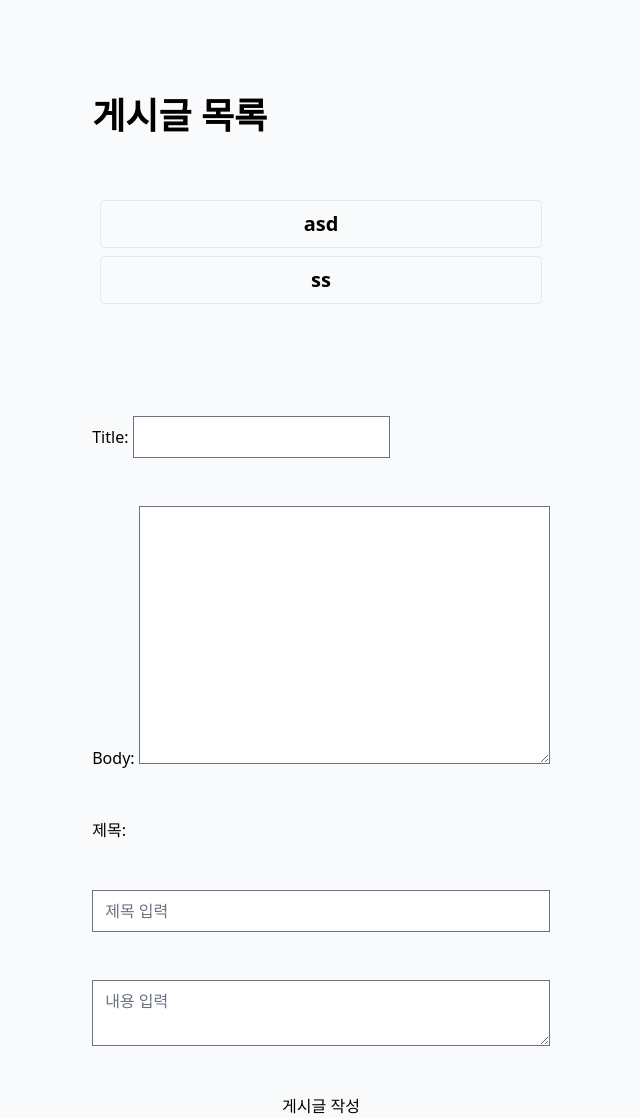
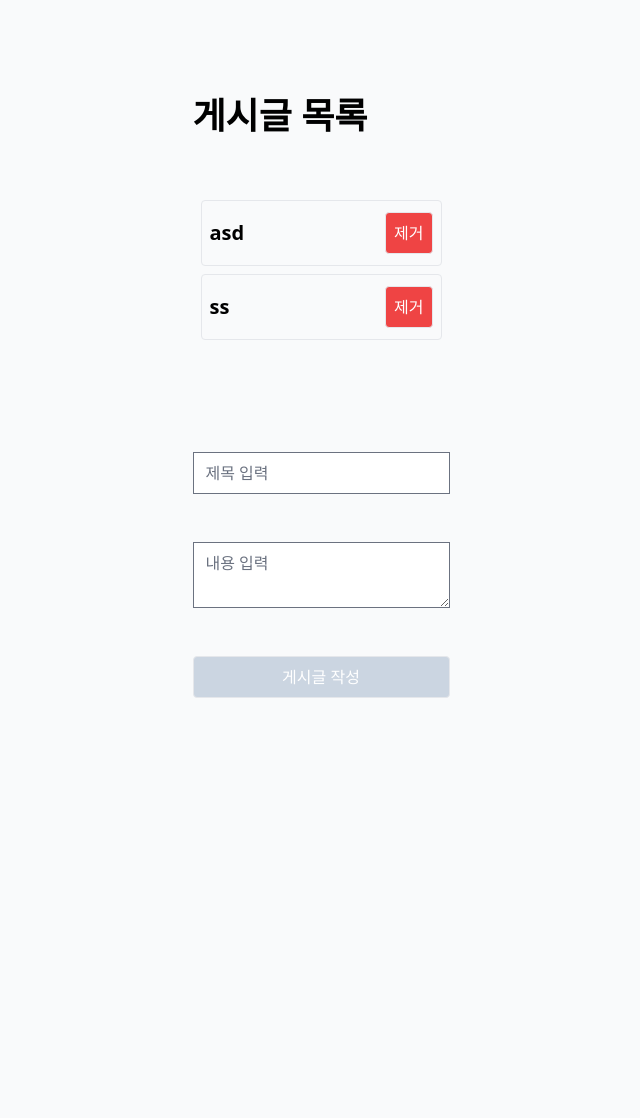
Before and after one commit to taewoo124/dah, a Django app: page /dashboard/ in a window 1280 px wide. Shown: the whole page, without its empty margins (319-959 px from the left). After the commit the page ends 698 px from the top, so only its background shows below. Run offline with Django 4.2, Linux system fonts and the light colour scheme; data comes from the database, SQL or seed files in the repository; both versions use the stored data as it was after the commit; some libraries are stand-ins or nearby versions.

Commit message:
feat: 게시글 제거 기능

```diff
--- a/dashboard/templates/dashboard/post_list.html
+++ b/dashboard/templates/dashboard/post_list.html
@@ -7,7 +7,8 @@
       <h1 class="text-4xl font-bold">게시글 목록</h1>
       <ul x-data="{ openIndex: null }" class="p-2">
         {% for post in posts %}
-        <div class="flex flex-col items-center justify-center p-2 my-2 space-x-12 border rounded min-h-12">
+          <div class="flex flex-row items-center justify-between p-2 my-2 border rounded">
+            <div class="flex flex-col items-center justify-center min-h-12">
               <li
                 class="text-xl font-semibold cursor-pointer"
                 @click="openIndex = openIndex === {{ post.id }} ? null : {{ post.id }}"
@@ -17,6 +18,16 @@
               <li x-show="openIndex === {{ post.id }}" x-transition.scale>
                 {{ post.body }}
               </li>
+            </div>
+            <button
+              hx-delete="{% url 'dashboard:delete_post' post.id %}"
+              hx-target="#post-list"
+              hx-confirm="Are you sure?"
+              hx-headers='{"X-CSRFToken": "{{ csrf_token }}"}'
+              class="p-2 text-white bg-red-500 border rounded">
+              {% csrf_token %}
+              제거
+            </button>
           </div>
         {% empty %}
           <li>게시글이 없습니다.</li>
@@ -30,13 +41,31 @@
         class="flex flex-col space-y-12"
       >
         {% csrf_token %}
-        {{ form.as_p }}
-        <label for="title">제목: </label>
         <input id="title" type="text" name="title" placeholder="제목 입력" />
         <textarea name="body" placeholder="내용 입력"></textarea>
-        <button type="submit">게시글 작성</button>
+        <button type="submit" class="px-4 py-2 text-white border rounded bg-slate-300">게시글 작성</button>
       </form>
     </div>
   <div>
 </body>
+
+<script>
+function getCookie(name) {
+  let cookieValue;
+
+  if (document.cookie && document.cookie !== "") {
+    const cookies = document.cookie.split(";");
+    for (let i = 0; i < cookies.length; i++) {
+      const cookie = cookies[i].trim();
+
+      if (cookie.substring(0, name.length + 1) === (name + "=")) {
+        cookieValue = decodeURIComponent(cookie.substring(name.length + 1));
+        break;
+      }
+    }
+  }
+
+  return cookieValue;
+}
+</script>
 {% endblock %}
--- a/dashboard/urls.py
+++ b/dashboard/urls.py
@@ -5,5 +5,6 @@
 app_name = 'dashboard'
 urlpatterns = [
     path('', views.list, name='list'),
-    path('<str:post_id>/', views.detail, name='detail'),
+    path('<int:post_id>/', views.detail, name='detail'),
+    path('delete/<int:post_id>', views.delete_post, name='delete_post'),
 ]
--- a/dashboard/views.py
+++ b/dashboard/views.py
@@ -1,4 +1,5 @@
-from django.shortcuts import render
+from django.shortcuts import render, get_object_or_404, redirect
+
 from .models import Post
 
 from dashboard.forms import PostForm
@@ -8,9 +9,11 @@
     if request.method == 'POST':
         form = PostForm(request.POST)
         if form.is_valid():
+
             title = form.cleaned_data.get('title')
             body = form.cleaned_data.get('body')
             Post.objects.create(title=title, body=body)
+
     else:
         form = PostForm()
 
@@ -18,6 +21,13 @@
     return render(request, 'dashboard/post_list.html', {'posts': posts, 'form': form})
 
 
+def delete_post(request, post_id):
+    if request.method == 'DELETE':
+        post = get_object_or_404(Post, pk=post_id)
+        post.delete()
+        return redirect('dashboard:list')
+
+
 def detail(request, post_id):
     post = Post.objects.get(id=post_id)
 
--- a/theme/static/css/dist/styles.css
+++ b/theme/static/css/dist/styles.css
@@ -835,6 +835,10 @@
   display: block;
 }
 
+.inline {
+  display: inline;
+}
+
 .flex {
   display: flex;
 }
@@ -867,6 +871,19 @@
   min-height: 3rem;
 }
 
+.w-fit {
+  width: -moz-fit-content;
+  width: fit-content;
+}
+
+.w-3\/4 {
+  width: 75%;
+}
+
+.w-full {
+  width: 100%;
+}
+
 .border-collapse {
   border-collapse: collapse;
 }
@@ -877,6 +894,10 @@
 
 .cursor-pointer {
   cursor: pointer;
+}
+
+.flex-row {
+  flex-direction: row;
 }
 
 .flex-col {
@@ -897,6 +918,10 @@
 
 .justify-center {
   justify-content: center;
+}
+
+.justify-between {
+  justify-content: space-between;
 }
 
 .space-y-12 > :not([hidden]) ~ :not([hidden]) {
@@ -933,6 +958,16 @@
 .bg-gray-50 {
   --tw-bg-opacity: 1;
   background-color: rgb(249 250 251 / var(--tw-bg-opacity));
+}
+
+.bg-red-500 {
+  --tw-bg-opacity: 1;
+  background-color: rgb(239 68 68 / var(--tw-bg-opacity));
+}
+
+.bg-slate-300 {
+  --tw-bg-opacity: 1;
+  background-color: rgb(203 213 225 / var(--tw-bg-opacity));
 }
 
 .p-2 {
```
Also changed, not shown: db.sqlite3. Lines whose indentation alone changed are shown as unchanged.
